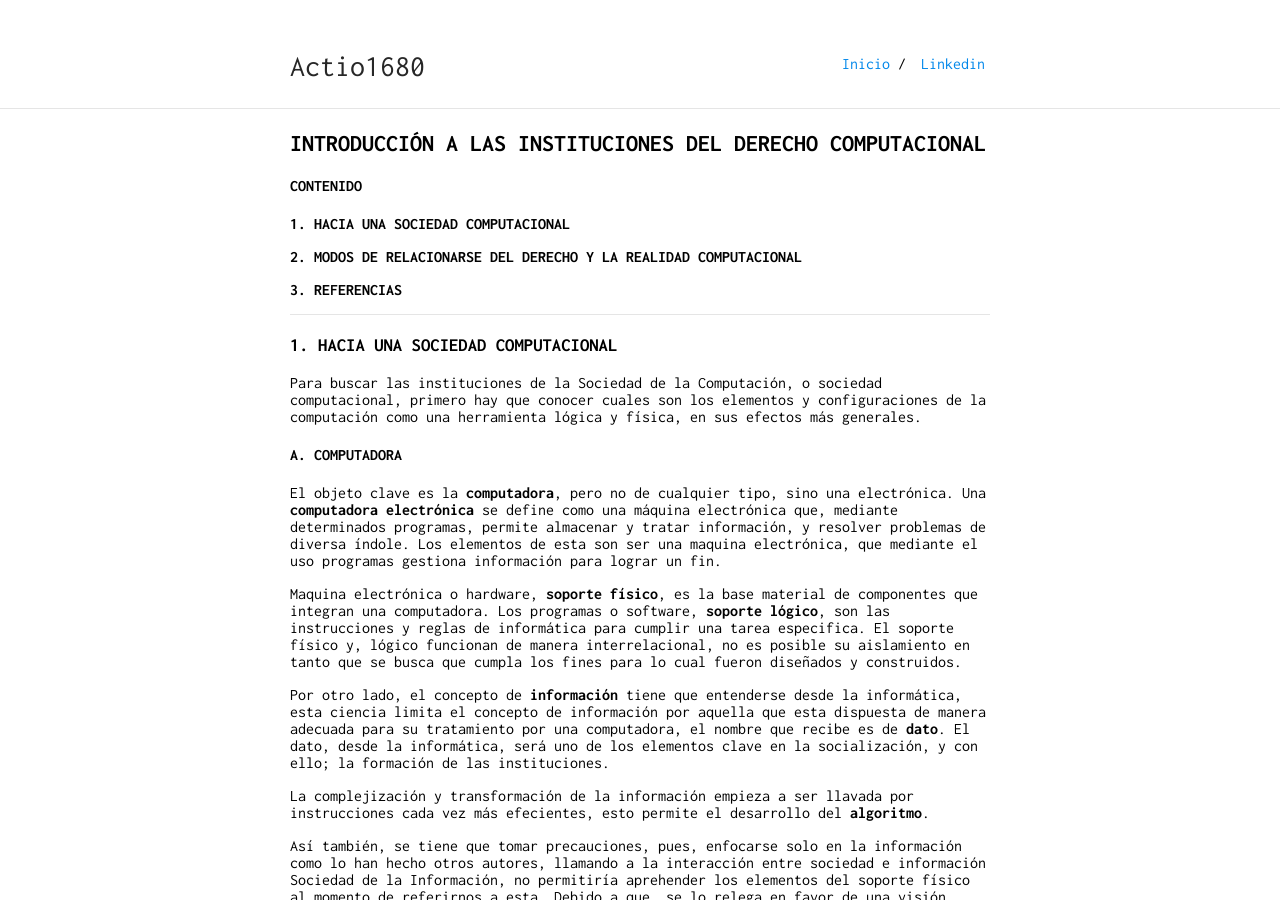
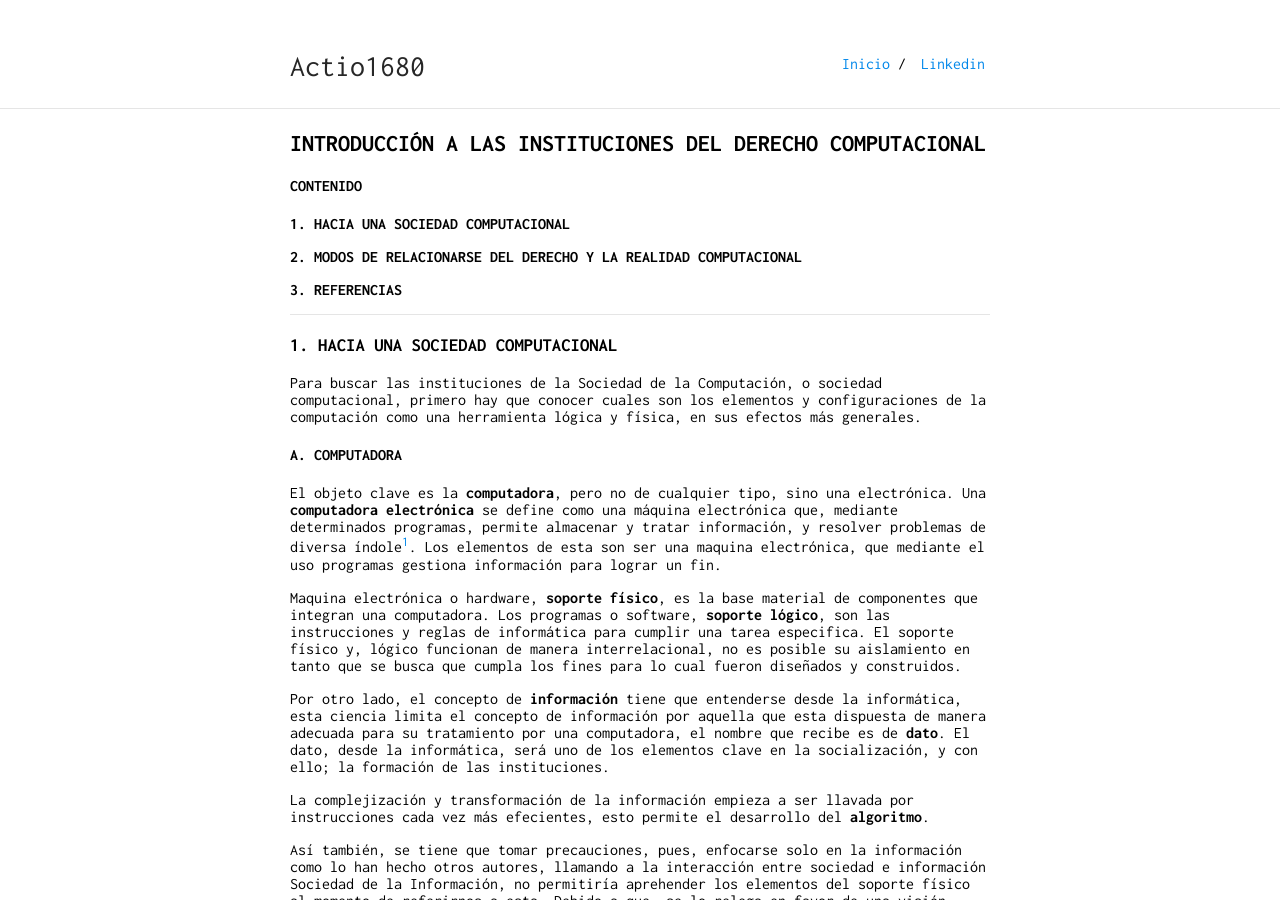
Before and after one commit to actio1680/actio1680.github.io, a Jekyll site: the page built from paginas/instituciones-derecho-computacional.md, in a window 1280 px wide and 900 px high. Built offline with Jekyll 4.4.1, drawn with Linux system fonts in a browser that asks for light colours; our own code applies the rules of GitHub Pages for plain Markdown files; some of the changed text lies outside the part shown.

Commit message:
Update instituciones-derecho-computacional.md

```diff
--- a/paginas/instituciones-derecho-computacional.md
+++ b/paginas/instituciones-derecho-computacional.md
@@ -13,7 +13,7 @@
 Para buscar las instituciones de la Sociedad de la Computación, o sociedad computacional, primero hay que conocer cuales son los elementos y configuraciones de la computación como una herramienta lógica y física, en sus efectos más generales.
 
 #### A. COMPUTADORA
-El objeto clave es la **computadora**, pero no de cualquier tipo, sino una electrónica. Una **computadora electrónica** se define como una máquina electrónica que, mediante determinados programas, permite almacenar y tratar información, y resolver problemas de diversa índole. Los elementos de esta son ser una maquina electrónica, que mediante el uso programas gestiona información para lograr un fin.
+El objeto clave es la **computadora**, pero no de cualquier tipo, sino una electrónica. Una **computadora electrónica** se define como una máquina electrónica que, mediante determinados programas, permite almacenar y tratar información, y resolver problemas de diversa índole[^1]. Los elementos de esta son ser una maquina electrónica, que mediante el uso programas gestiona información para lograr un fin.
 
 Maquina electrónica o hardware, **soporte físico**, es la base material de componentes que integran una computadora. Los programas o software, **soporte lógico**, son las instrucciones y reglas de informática para cumplir una tarea especifica. El soporte físico y, lógico funcionan de manera interrelacional, no es posible su aislamiento en tanto que se busca que cumpla los fines para lo cual fueron diseñados y construidos.
 
@@ -66,10 +66,13 @@
 
 ### 3. REFERENCIAS
 - Archivo Digital de la Legislación del Perú. [Enlace](https://www.leyes.congreso.gob.pe/)
-- Diccionario de la lengua española. [Enlace](https://dle.rae.es/)
 - Diccionario panhispánico del español jurídico. [Enlace](https://dpej.rae.es/)
 - El Peruano. Diario oficial. [Enlace](https://elperuano.pe/)
 - Gobierno del Perú. [Enlace](https://www.gob.pe/)
 - Wikipedia. [Enlace](https://es.wikipedia.org/wiki/Wikipedia:Portada)
 
 [Subir](#top)
+
+---
+
+[^1]: Diccionario de la lengua española. [Enlace](https://dle.rae.es/)
```
